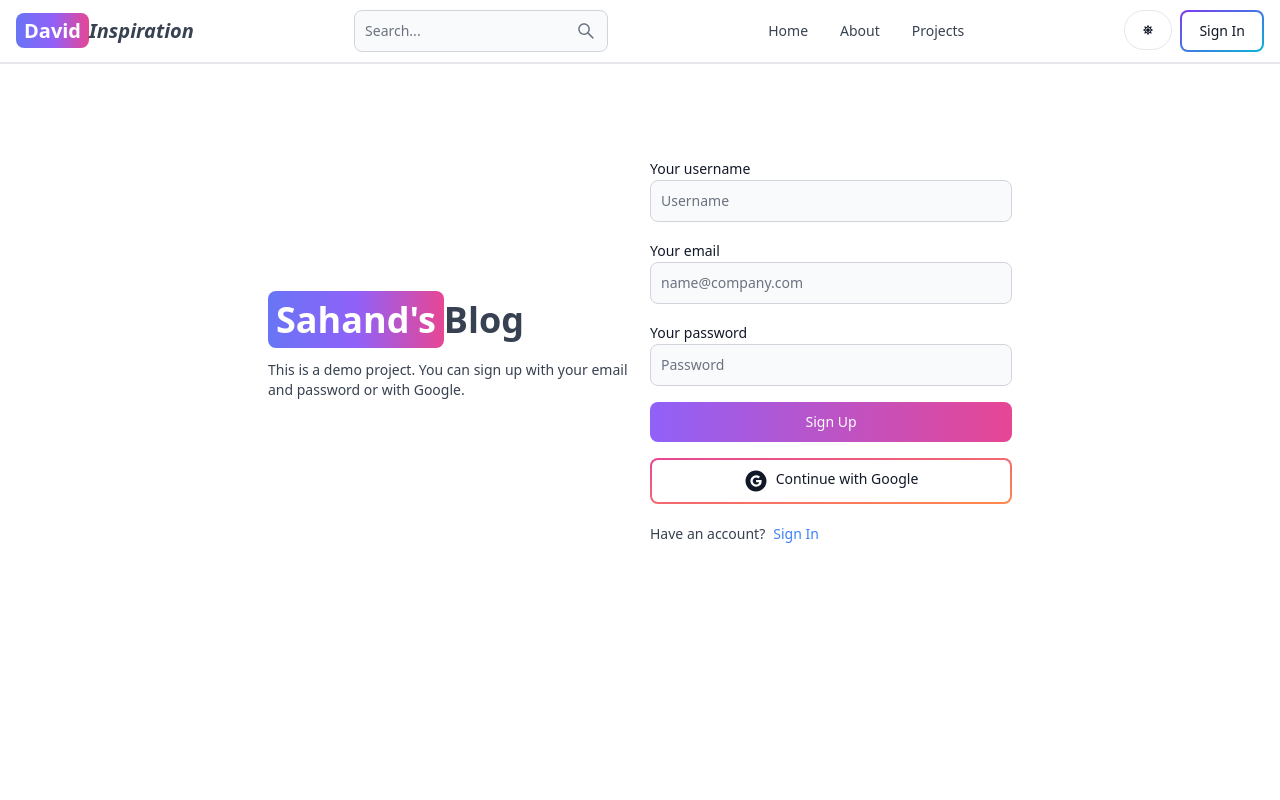
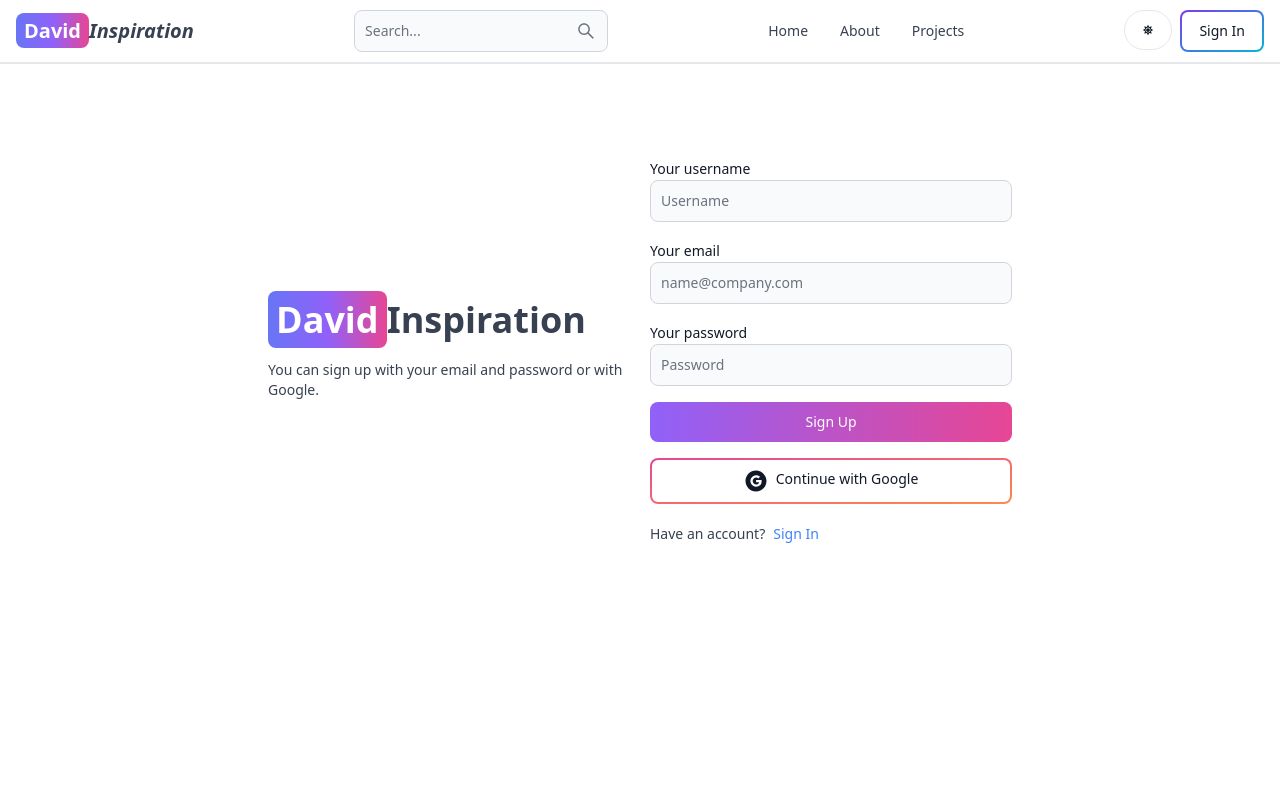
Before and after one commit to Mavine1/blog1, a React (Vite) app in the folder client/: page /sign-up in a window 1280 px wide. Shown: the top 800 px of the page. Built offline with nearby package versions, Linux system fonts and the light colour scheme; no server answers.

Commit message:
usually women magnet waste dozen

```diff
--- a/client/src/pages/SignUp.jsx
+++ b/client/src/pages/SignUp.jsx
@@ -44,12 +44,12 @@ export default function SignUp() {
         <div className='flex-1'>
           <Link to='/' className='font-bold dark:text-white text-4xl'>
             <span className='px-2 py-1 bg-gradient-to-r from-indigo-500 via-purple-500 to-pink-500 rounded-lg text-white'>
-              Sahand's
+              David
             </span>
-            Blog
+            Inspiration
           </Link>
           <p className='text-sm mt-5'>
-            This is a demo project. You can sign up with your email and password
+             You can sign up with your email and password
             or with Google.
           </p>
         </div>
```
